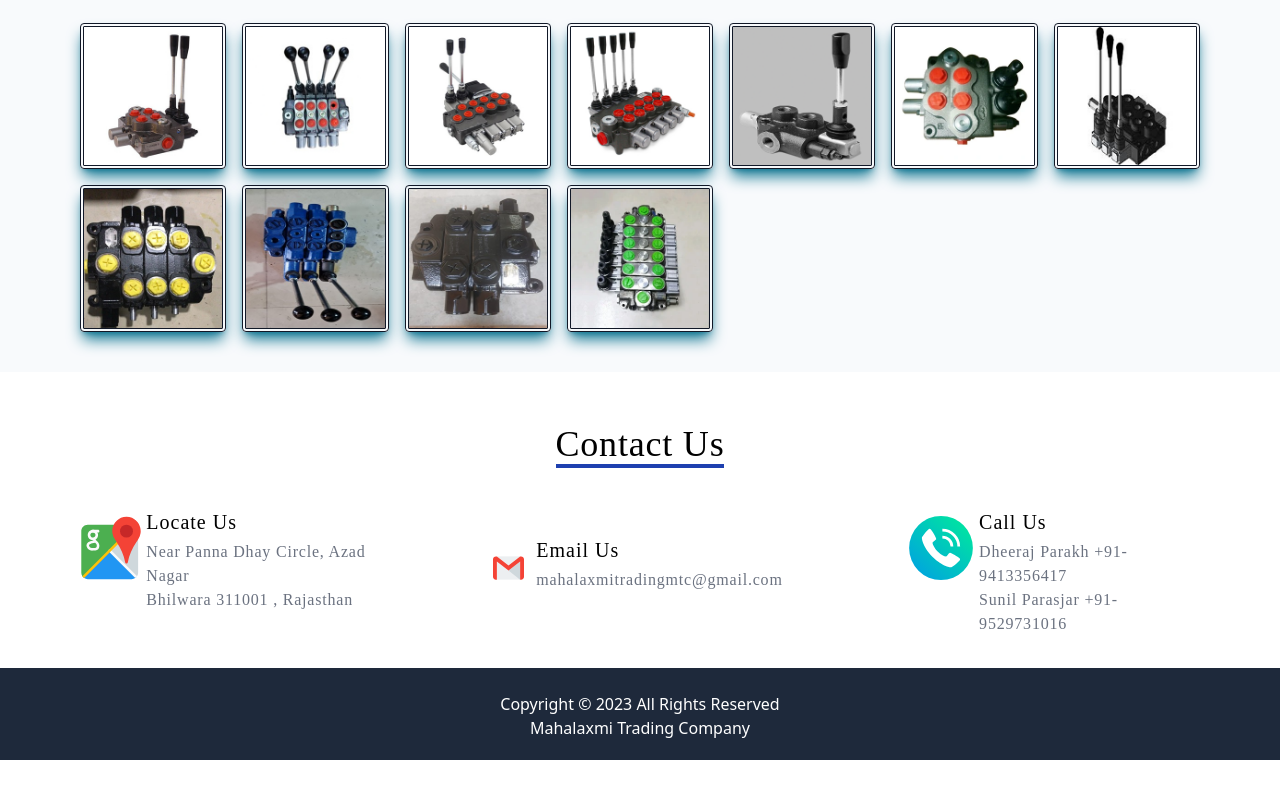
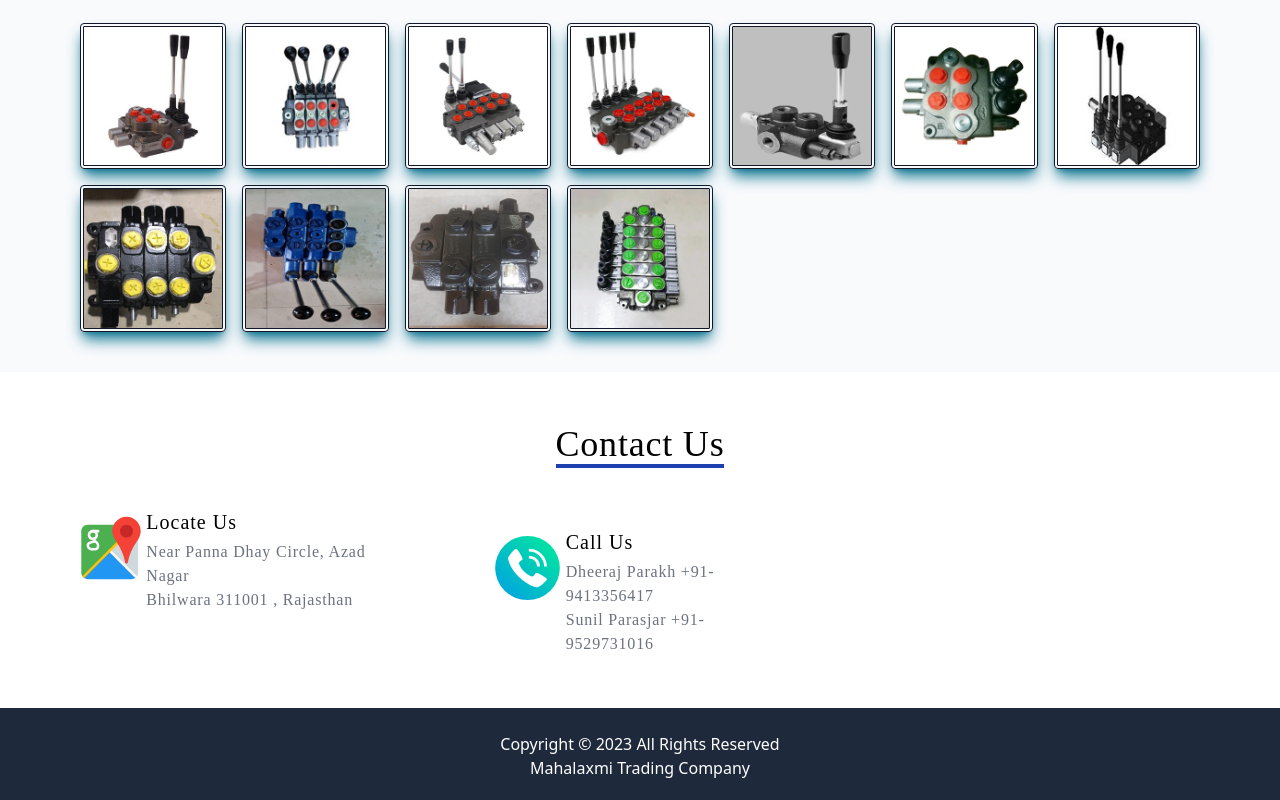
Before and after one commit to akshat-25/mtc, a React (Create React App) app: page / in a window 1280 px wide. Shown: the part 1513-2313 px from the top of the page. Before the commit the page ends 2273 px from the top, so only its background shows below. Built offline with nearby package versions, Linux system fonts and the light colour scheme; a web font is replaced by a local one.

Commit message:
mail us removed

```diff
--- a/src/components/Contact.js
+++ b/src/components/Contact.js
@@ -32,21 +32,6 @@ function Contact() {
         <div className="lg:w-1/3 flex justify-start px-14 my-5">
           <a
             className="p-1 rounded-xl  w-20 h-20 flex items-center justify-center shadow-blue-500 hover:scale-110"
-            href="https://mail.google.com/mail/?view=cm&fs=1&tf=1&to=mahalaxmitradingmtc@gmail.com"
-            target="_blank"
-            rel="noreferrer"
-          >
-            <img className="h-20" src={email} alt="" srcSet="" />
-          </a>
-          <div className="my-2 px-2">
-            <h3 className=" mb-1 text-xl tracking-wider">Email Us</h3>
-            <p className="text-gray-500">mahalaxmitradingmtc@gmail.com</p>
-          </div>
-        </div>
-
-        <div className="lg:w-1/3 flex justify-start px-14">
-          <a
-            className="p-1 rounded-xl  w-20 h-20 flex items-center justify-center shadow-blue-500 hover:scale-110"
             href="https://www.google.com/maps/@25.3334,74.6168,17z?hl=en"
           >
             <img className="h-20" src={phone} alt="" srcSet="" />
```
